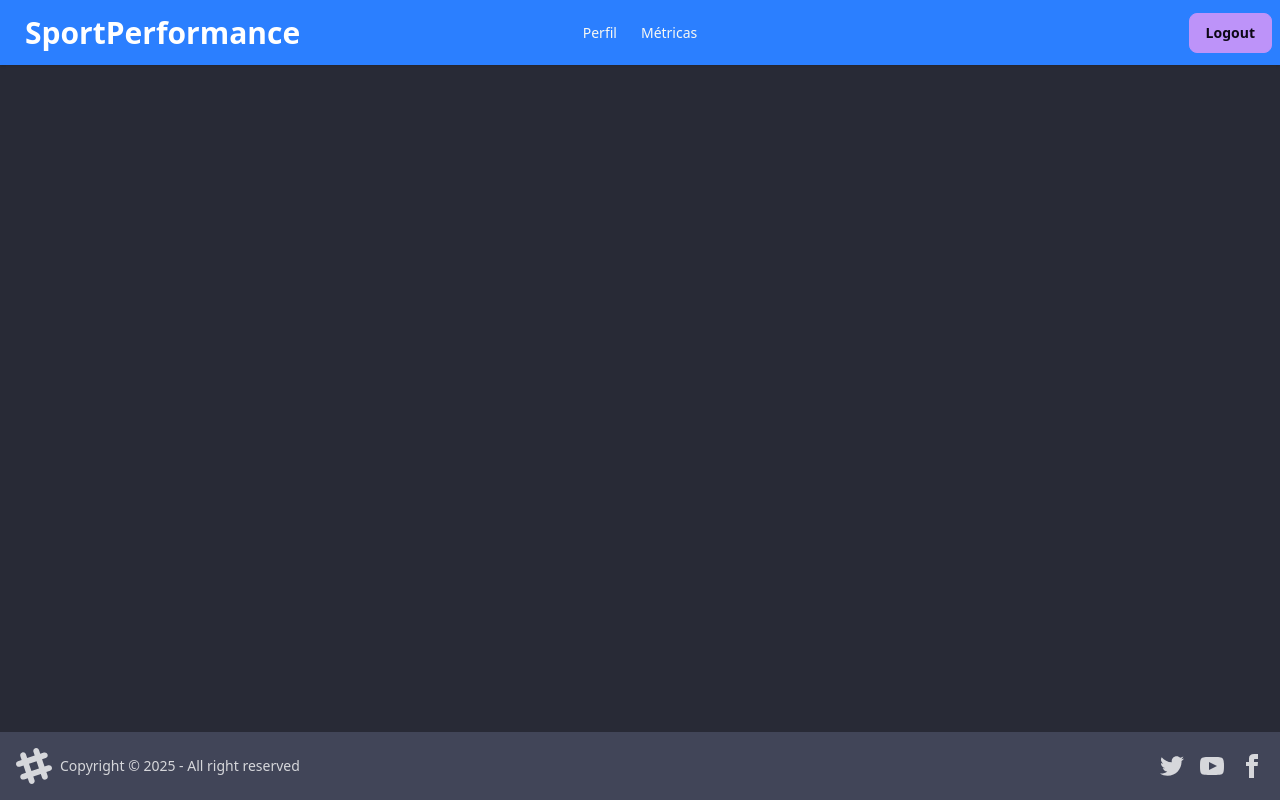
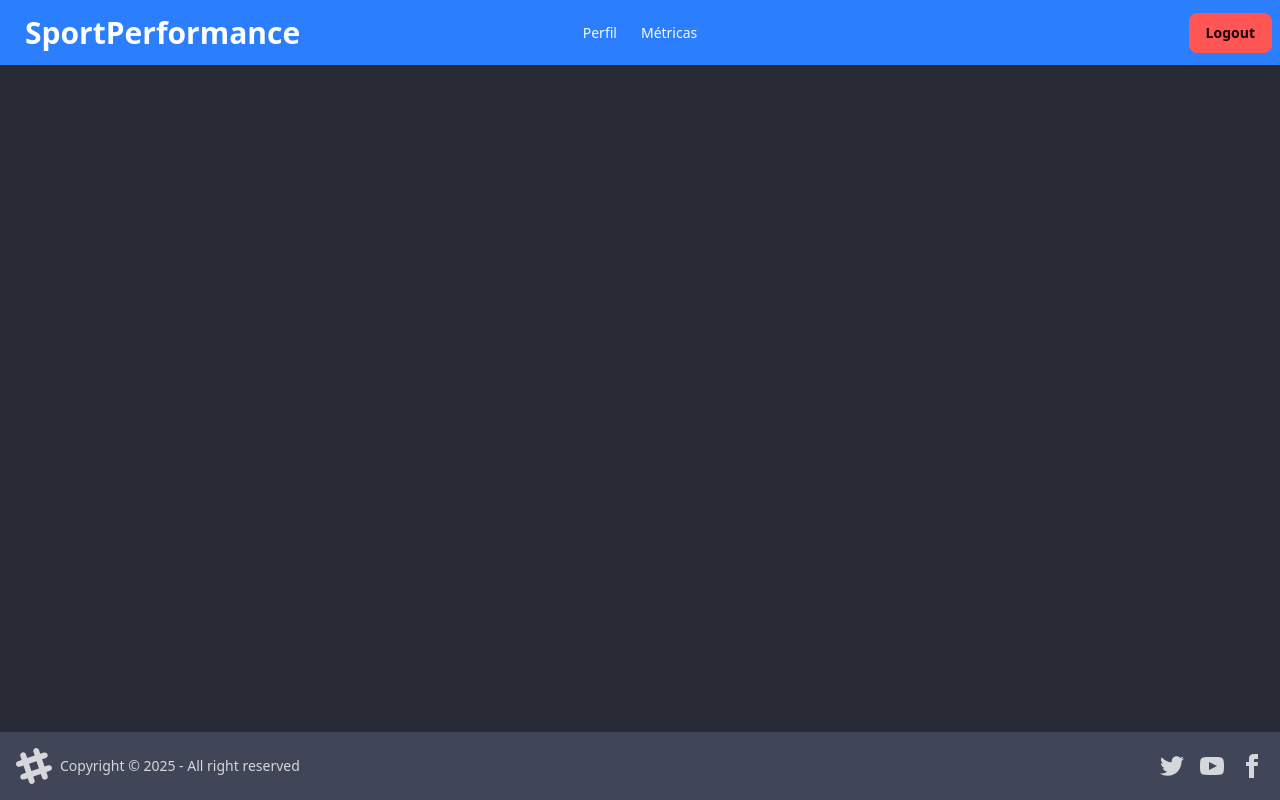
Before and after one commit to VictorCarmonaMoraza/SportPerformance2026_Front_V2, an Angular app: page /sport in a window 1280 px wide. Built offline with nearby package versions, Linux system fonts and the light colour scheme.

Commit message:
Arreglo de pagina de login

```diff
--- a/src/app/auth/authentication/service/auth-service.ts
+++ b/src/app/auth/authentication/service/auth-service.ts
@@ -17,7 +17,7 @@ export class AuthService {
   //Nuevo
   private _authStatus = signal<AuthStatus>('checking');
 
-  private _user = signal<Usuario | null>(null);
+  _user = signal<Usuario | null>(null);
   private _token = signal<string | null>(null);
 
   authStatus = computed<AuthStatus>(() => {
@@ -34,7 +34,7 @@ export class AuthService {
   toke = computed(this._token);
 
 
-  //Fin nuevo
+
 
   login(nameuser: string, password: string): Observable<boolean> {
     return this.#http.post<LoginResponse>(`${this.authUrl}/login`, { nameuser, password })
@@ -56,6 +56,8 @@ export class AuthService {
         })
       );
   }
+
+  //Fin nuevo
 
   //Register
   register(email: string, password: string, nameuser: string): Observable<RegisterResponse> {
--- a/src/app/auth/pages/login-page/login-page.ts
+++ b/src/app/auth/pages/login-page/login-page.ts
@@ -41,7 +41,11 @@ export class LoginPage {
 
     this.#authService.login(username!, password!).subscribe((isAuthenticated) => {
       if (isAuthenticated) {
-        this.router.navigateByUrl('/sport');
+        this.router.navigate([
+          '/sport/user-sport',
+          this.#authService._user()?.id
+        ]);
+
         return;
       }
       this.hasError.set(true);
--- a/src/app/sportPerformance/components/navbar/navbar.html
+++ b/src/app/sportPerformance/components/navbar/navbar.html
@@ -22,6 +22,7 @@
   </div>
 
   <div class="navbar-end">
-    <a class="btn btn-secondary" (click)="exit()">Logout</a>
+    <button class="btn btn-ghost">{{authService._user()?.nameuser}}</button>
+    <button class="btn btn-error" (click)="exit()">Logout</button>
   </div>
 </div>
--- a/src/app/sportPerformance/components/navbar/navbar.ts
+++ b/src/app/sportPerformance/components/navbar/navbar.ts
@@ -2,6 +2,7 @@ import { Component, inject } from '@angular/core';
 import { toSignal } from '@angular/core/rxjs-interop';
 import { ActivatedRoute, NavigationEnd, Router, RouterLink, RouterModule } from '@angular/router';
 import { filter, map, tap } from 'rxjs';
+import { AuthService } from '../../../auth/authentication/service/auth-service';
 
 @Component({
   selector: 'app-navbar',
@@ -13,6 +14,7 @@ export class Navbar {
   // router = inject(Router);
   readonly router = inject(Router);
   activatedRoute = inject(ActivatedRoute);
+  authService = inject(AuthService);
 
   exit() {
     //Limpiamos localstorage
```
